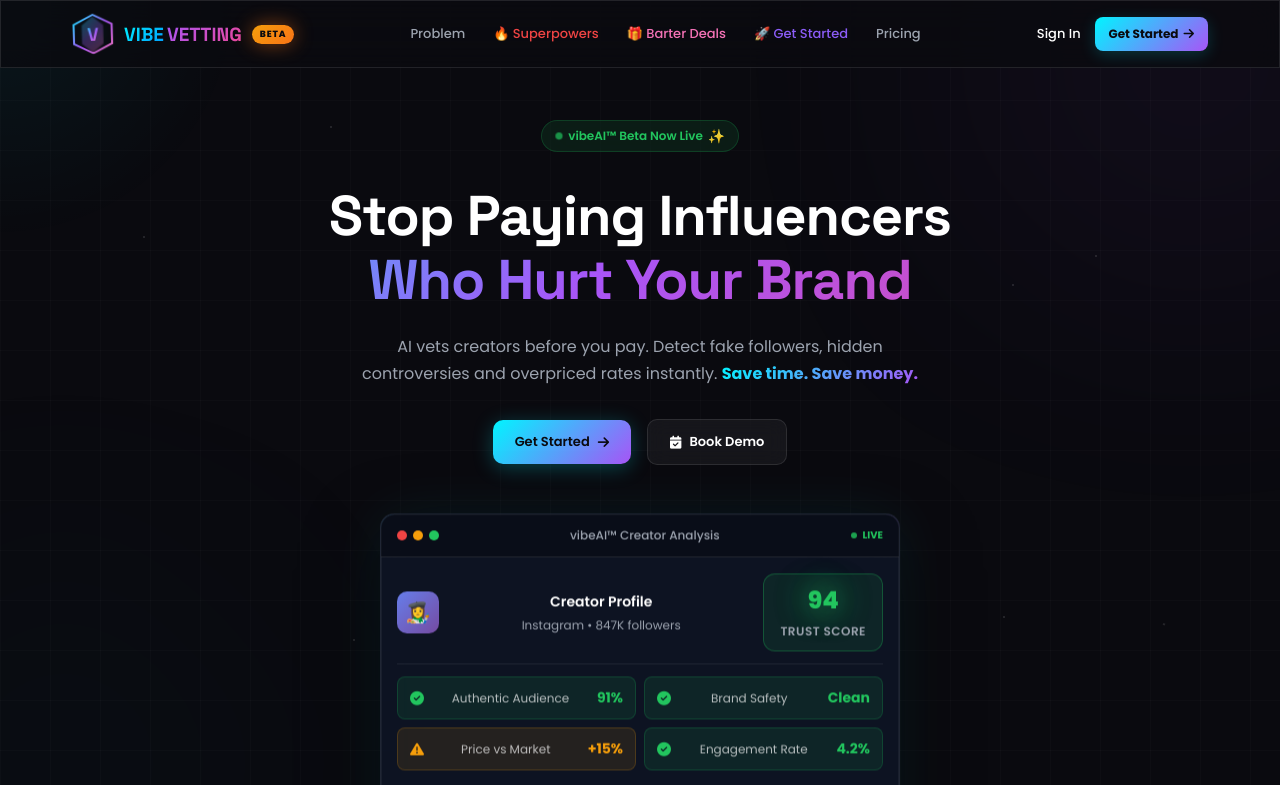
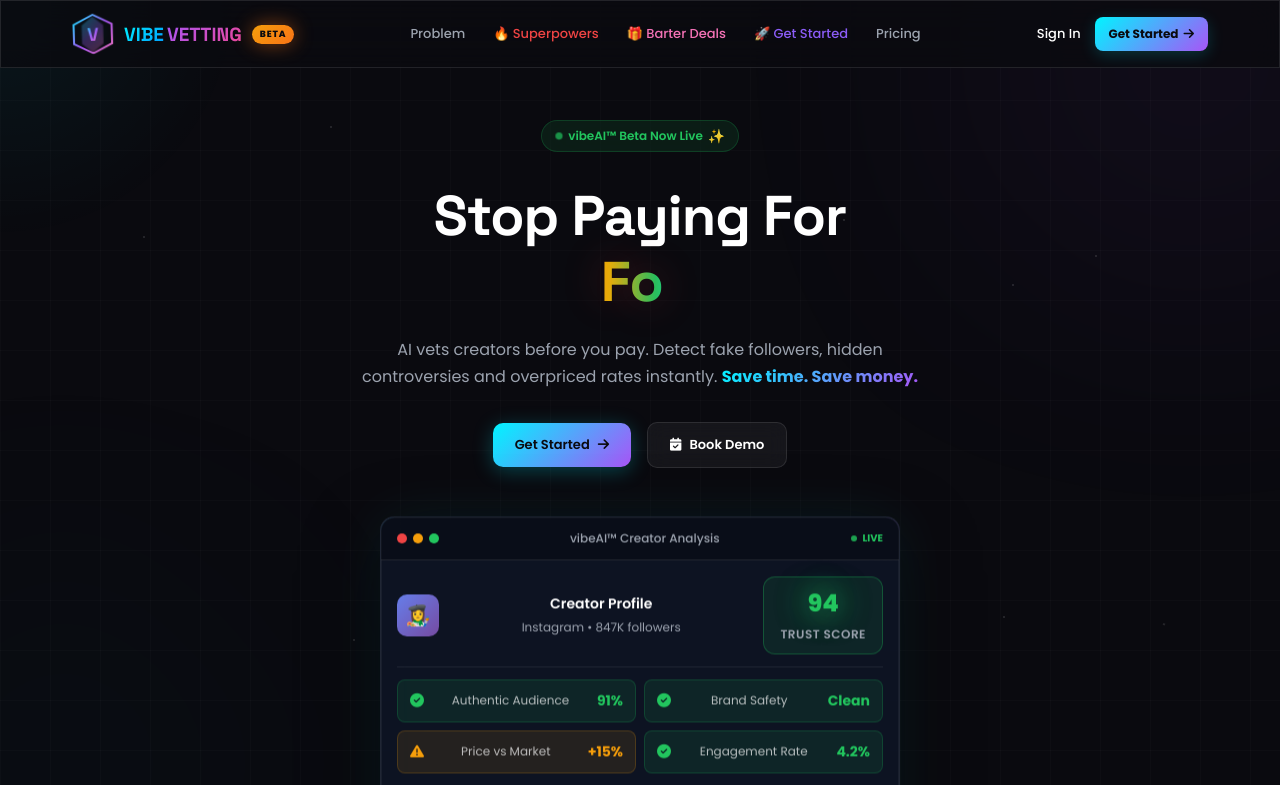
Before and after one commit to VibeVeting/vibe-vetting, a Next.js app: page / in a window 1280 px wide. Shown: the top 785 px of the page. Built offline with nearby package versions, Linux system fonts and the light colour scheme.

Commit message:
More changes

```diff
--- a/app/api/barter/seed-creator/route.ts
+++ b/app/api/barter/seed-creator/route.ts
@@ -350,7 +350,7 @@
 
           // Add shipping address for approved/shipped applications
           if (status === "approved" || status === "content_pending" || status === "submitted" || status === "completed") {
-            await BarterApplicationModel.addShippingAddress(application._id!.toString(), {
+            await BarterApplicationModel.updateShippingAddress(application._id!.toString(), {
               fullName: "Vinay Prajapati",
               phone: "9876543210",
               addressLine1: "123, Tech Park",
--- a/app/page.tsx
+++ b/app/page.tsx
@@ -2,6 +2,20 @@
 
 import Link from 'next/link';
 import { useState, useEffect, useRef } from 'react';
+
+// Typewriter catchy lines for hero - Based on Superpower Features
+const catchyLines = [
+  "Influencers Who Hurt Your Brand",
+  "Followers That Don't Exist",
+  "Engagement That's All Bots",
+  "Creators Who Ghost You",
+  "Rates Above Market",
+  "Scandals You Didn't See Coming",
+  "Campaigns That Flop Hard",
+  "Reach That Never Converts",
+  "Promises That Never Deliver",
+  "Content That Damages Trust",
+];
 
 const analysisMessages = [
   "Scanning 847 creators in real-time...",
@@ -317,6 +331,42 @@
   const [isVisible, setIsVisible] = useState(false);
   const [particles, setParticles] = useState<Array<{ left: number; top: number; delay: number; duration: number }>>([]);
   const heroRef = useRef<HTMLDivElement>(null);
+
+  // Typewriter effect state
+  const [currentLineIndex, setCurrentLineIndex] = useState(0);
+  const [displayText, setDisplayText] = useState("");
+  const [isDeleting, setIsDeleting] = useState(false);
+  const [typingSpeed, setTypingSpeed] = useState(100);
+
+  // Typewriter effect
+  useEffect(() => {
+    const currentLine = catchyLines[currentLineIndex];
+
+    const handleTyping = () => {
+      if (!isDeleting) {
+        // Typing
+        if (displayText.length < currentLine.length) {
+          setDisplayText(currentLine.substring(0, displayText.length + 1));
+          setTypingSpeed(80 + Math.random() * 50); // Natural typing speed variation
+        } else {
+          // Pause at end before deleting
+          setTimeout(() => setIsDeleting(true), 2000);
+        }
+      } else {
+        // Deleting
+        if (displayText.length > 0) {
+          setDisplayText(currentLine.substring(0, displayText.length - 1));
+          setTypingSpeed(40); // Faster delete
+        } else {
+          setIsDeleting(false);
+          setCurrentLineIndex((prev) => (prev + 1) % catchyLines.length);
+        }
+      }
+    };
+
+    const timer = setTimeout(handleTyping, typingSpeed);
+    return () => clearTimeout(timer);
+  }, [displayText, isDeleting, currentLineIndex, typingSpeed]);
 
   useEffect(() => {
     setIsVisible(true);
@@ -439,8 +489,11 @@
 
           {/* Main Title */}
           <h1 className="hero-title">
-            <span className="title-line">Stop Paying Influencers</span>
-            <span className="title-line title-gradient">Who Hurt Your Brand</span>
+            <span className="title-line">Stop Paying For</span>
+            <span className="title-line typewriter-container">
+              <span className="typewriter-text">{displayText}</span>
+              <span className="typewriter-cursor">|</span>
+            </span>
           </h1>
 
           <p className="hero-subtitle">
```
Also changed, not shown: app/globals.css.
